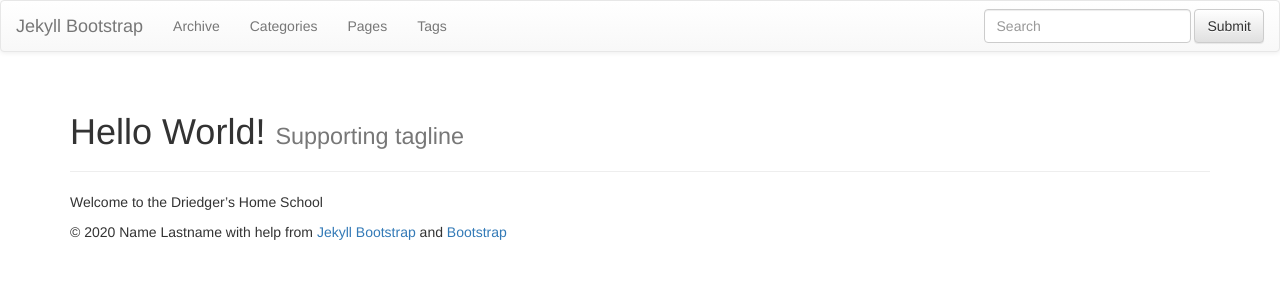
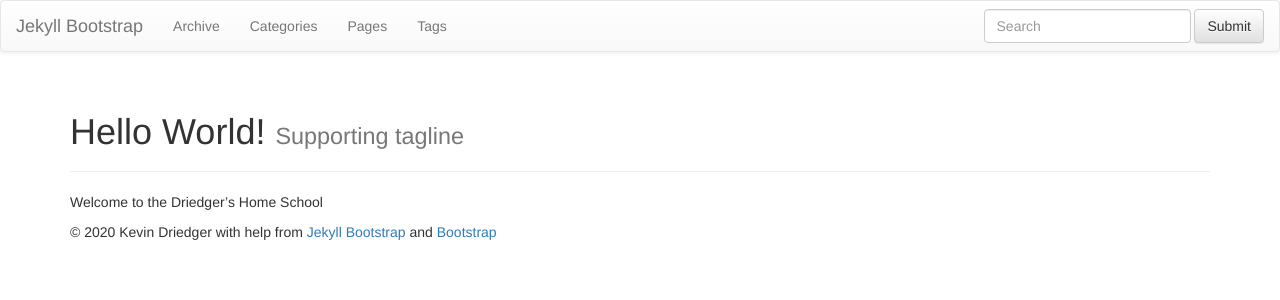
Before and after one commit to kdriedger/kdriedger.github.io, a Jekyll site: the page built from index.md, in a window 1280 px wide. Shown: the top 300 px of the page. Built offline with Jekyll 4.4.1, drawn with Linux system fonts in a browser that asks for light colours; nearby versions of some CDN libraries; library files that are not in the unit come from our copies.

Commit message:
update contact info

```diff
--- a/_config.yml
+++ b/_config.yml
@@ -11,8 +11,8 @@ highlighter: pygments
 title : Jekyll Bootstrap
 tagline: Site Tagline
 author :
-  name : Name Lastname
-  email : blah@email.test
+  name : Kevin Driedger
+  email : linuxbox+extremedesigners_ca@gmail.com and linuxbox@extremedesigners.ca
   github : username
   twitter : username
   feedburner : feedname
```
